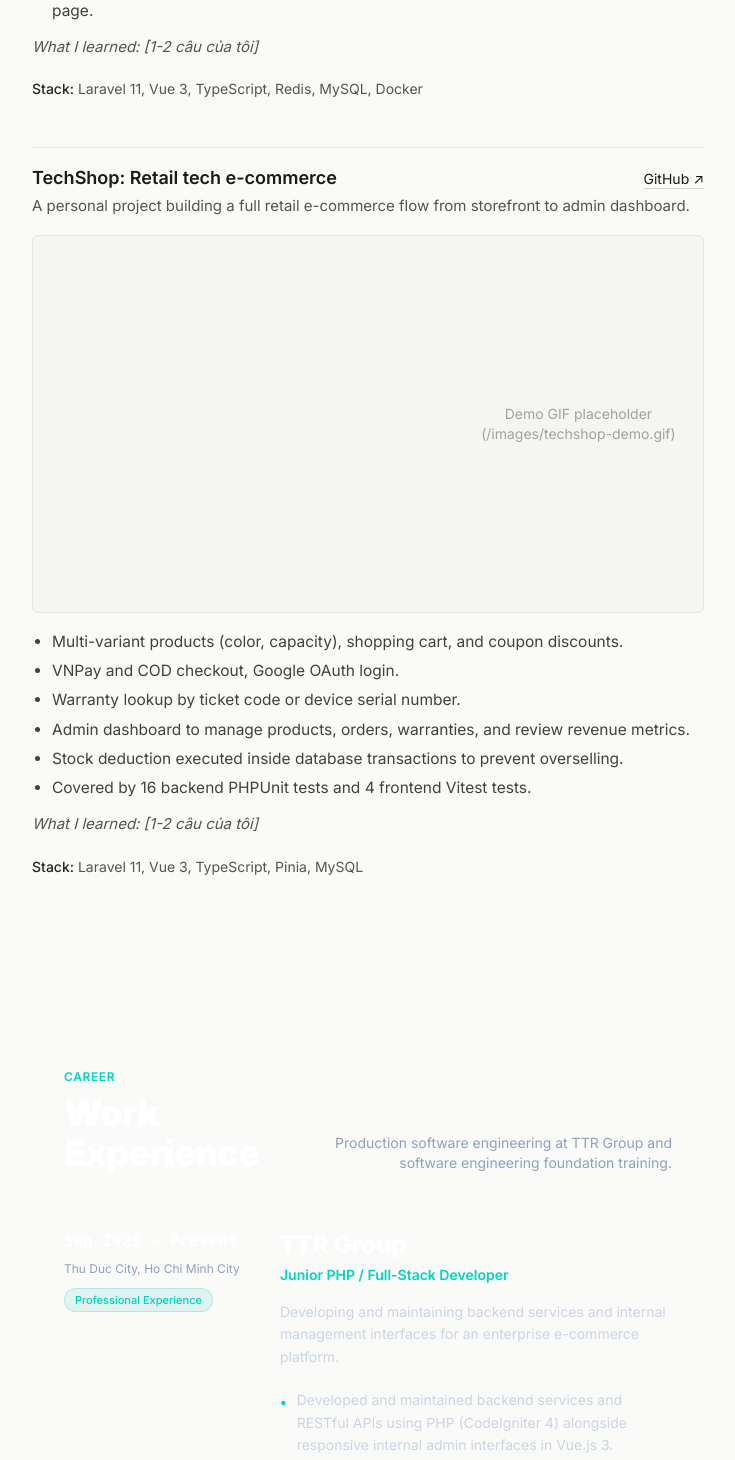
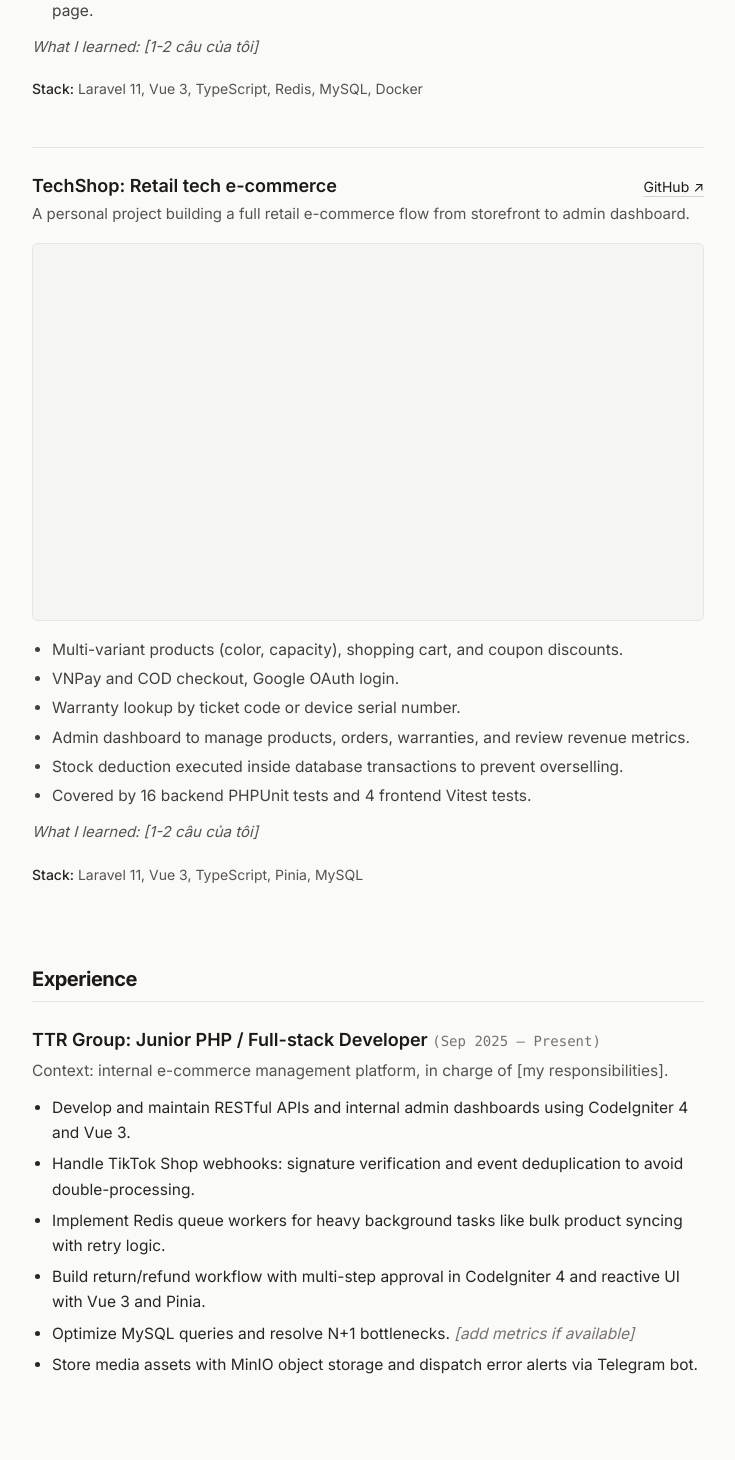
Before and after one commit to hiimthien/portfolio, a Vue app: page / in a window 1280 px wide. Shown: the part 1330-2790 px from the top of the page, without its empty margins (272-1007 px from the left). Built offline with nearby package versions, Linux system fonts and the light colour scheme.

Commit message:
feat(ui): complete minimalist redesign for Experience, Skills, Education, Contact and fix demo image loading

```diff
--- a/src/components/Experience.vue
+++ b/src/components/Experience.vue
@@ -1,135 +1,76 @@
 <template>
-  <section id="experience" class="py-20 md:py-28 border-b border-white/[0.08] relative">
-    <div class="max-w-6xl mx-auto px-4 sm:px-6 lg:px-8">
-      <!-- Section Header -->
-      <div class="flex flex-col md:flex-row md:items-end justify-between gap-4 mb-14 text-left">
-        <div>
-          <div class="text-xs font-semibold uppercase tracking-wider text-teal-400 mb-2">
-            {{ isEn ? 'Career' : 'Sự Nghiệp' }}
-          </div>
-          <h2 class="font-display font-black text-3xl sm:text-4xl text-white tracking-tight">
-            {{ isEn ? 'Work Experience' : 'Kinh Nghiệm Làm Việc' }}
-          </h2>
-        </div>
-        <p class="text-slate-400 text-xs sm:text-sm max-w-md md:text-right">
+  <section id="experience" class="text-left space-y-6">
+    <div>
+      <h2 class="text-xl font-bold tracking-tight text-stone-900 border-b border-stone-200 pb-2">
+        {{ isEn ? 'Experience' : 'Kinh nghiệm' }}
+      </h2>
+    </div>
+
+    <article class="space-y-3">
+      <div>
+        <h3 class="text-lg font-semibold text-stone-900">
+          TTR Group: Junior PHP / Full-stack Developer
+          <span class="text-sm font-normal text-stone-500 font-mono">
+            ({{ isEn ? 'Sep 2025 – Present' : '09/2025 – nay' }})
+          </span>
+        </h3>
+        <p class="text-stone-600 text-[15.5px] mt-1">
           {{ isEn
-            ? 'Production software engineering at TTR Group and software engineering foundation training.'
-            : 'Kinh nghiệm phát triển phần mềm thực chiến tại TTR Group và đào tạo kỹ sư phần mềm.'
+            ? 'Context: internal e-commerce management platform, in charge of [my responsibilities].'
+            : 'Bối cảnh: hệ thống quản lý bán hàng thương mại điện tử nội bộ, mình phụ trách [phần việc của tôi].'
           }}
         </p>
       </div>
 
-      <!-- Clean Timeline List -->
-      <div class="space-y-12 text-left">
-        <!-- 1. TTR Group -->
-        <div class="grid grid-cols-1 md:grid-cols-12 gap-6 lg:gap-10 pb-12 border-b border-white/[0.08]">
-          <div class="md:col-span-4 space-y-2">
-            <div class="text-base font-bold text-white font-mono">
-              {{ cvData.experiences[0].period }}
-            </div>
-            <div class="text-xs text-slate-400">
-              {{ cvData.experiences[0].location }}
-            </div>
-            <span class="inline-block text-[11px] px-2.5 py-0.5 rounded-full bg-teal-500/10 text-teal-400 border border-teal-500/20 font-medium">
-              {{ isEn ? cvData.experiences[0].type.en : cvData.experiences[0].type.vi }}
-            </span>
-          </div>
+      <ul class="list-disc pl-5 space-y-1.5 text-stone-800 text-[15.5px] leading-relaxed">
+        <li v-if="!isEn">
+          Viết và bảo trì API và các trang quản trị nội bộ bằng CodeIgniter 4 và Vue 3.
+        </li>
+        <li v-else>
+          Develop and maintain RESTful APIs and internal admin dashboards using CodeIgniter 4 and Vue 3.
+        </li>
 
-          <div class="md:col-span-8 space-y-4">
-            <div>
-              <h3 class="font-display font-extrabold text-2xl text-white">
-                {{ cvData.experiences[0].company }}
-              </h3>
-              <p class="text-sm font-semibold text-teal-400 mt-1">
-                {{ isEn ? cvData.experiences[0].role.en : cvData.experiences[0].role.vi }}
-              </p>
-            </div>
+        <li v-if="!isEn">
+          Làm phần nhận webhook từ TikTok Shop: kiểm tra chữ ký và tránh xử lý trùng một đơn.
+        </li>
+        <li v-else>
+          Handle TikTok Shop webhooks: signature verification and event deduplication to avoid double-processing.
+        </li>
 
-            <p class="text-xs sm:text-sm text-slate-300 leading-relaxed">
-              {{ isEn ? cvData.experiences[0].summary.en : cvData.experiences[0].summary.vi }}
-            </p>
+        <li v-if="!isEn">
+          Dùng Redis queue để chạy các tác vụ nặng như đồng bộ sản phẩm hàng loạt, có thử lại khi lỗi.
+        </li>
+        <li v-else>
+          Implement Redis queue workers for heavy background tasks like bulk product syncing with retry logic.
+        </li>
 
-            <ul class="space-y-2.5 pt-1 text-xs sm:text-sm text-slate-300">
-              <li
-                v-for="(point, pIdx) in (isEn ? cvData.experiences[0].points.en : cvData.experiences[0].points.vi)"
-                :key="pIdx"
-                class="flex items-start gap-2.5 leading-relaxed"
-              >
-                <span class="text-teal-400 font-bold select-none mt-0.5">&bull;</span>
-                <span>{{ point }}</span>
-              </li>
-            </ul>
+        <li v-if="!isEn">
+          Làm chức năng đổi/trả hàng gồm nhiều bước duyệt (CodeIgniter 4 và Vue 3 + Pinia).
+        </li>
+        <li v-else>
+          Build return/refund workflow with multi-step approval in CodeIgniter 4 and reactive UI with Vue 3 and Pinia.
+        </li>
 
-            <div class="flex flex-wrap gap-1.5 pt-2">
-              <span
-                v-for="tech in cvData.experiences[0].technologies"
-                :key="tech"
-                class="text-xs px-2.5 py-1 rounded bg-[#0b101c] text-slate-300 border border-white/[0.06] font-mono"
-              >
-                {{ tech }}
-              </span>
-            </div>
-          </div>
-        </div>
+        <li v-if="!isEn">
+          Sửa các query chậm và lỗi N+1 trên MySQL. <span class="italic text-stone-500">[thêm số liệu nếu có]</span>
+        </li>
+        <li v-else>
+          Optimize MySQL queries and resolve N+1 bottlenecks. <span class="italic text-stone-500">[add metrics if available]</span>
+        </li>
 
-        <!-- 2. TMA Solutions -->
-        <div class="grid grid-cols-1 md:grid-cols-12 gap-6 lg:gap-10">
-          <div class="md:col-span-4 space-y-2">
-            <div class="text-sm font-bold text-slate-300 font-mono">
-              {{ cvData.experiences[1].period }}
-            </div>
-            <div class="text-xs text-slate-500">
-              {{ cvData.experiences[1].location }}
-            </div>
-            <span class="inline-block text-[11px] px-2.5 py-0.5 rounded-full bg-white/[0.05] text-slate-400 border border-white/[0.06] font-medium">
-              {{ isEn ? cvData.experiences[1].type.en : cvData.experiences[1].type.vi }}
-            </span>
-          </div>
-
-          <div class="md:col-span-8 space-y-4">
-            <div>
-              <h3 class="font-display font-bold text-xl text-slate-200">
-                {{ cvData.experiences[1].company }}
-              </h3>
-              <p class="text-sm text-slate-400 mt-0.5">
-                {{ isEn ? cvData.experiences[1].role.en : cvData.experiences[1].role.vi }}
-              </p>
-            </div>
-
-            <p class="text-xs sm:text-sm text-slate-400 leading-relaxed">
-              {{ isEn ? cvData.experiences[1].summary.en : cvData.experiences[1].summary.vi }}
-            </p>
-
-            <ul class="space-y-2 text-xs sm:text-sm text-slate-400">
-              <li
-                v-for="(point, pIdx) in (isEn ? cvData.experiences[1].points.en : cvData.experiences[1].points.vi)"
-                :key="pIdx"
-                class="flex items-start gap-2.5 leading-relaxed"
-              >
-                <span class="text-slate-500 font-bold select-none mt-0.5">&bull;</span>
-                <span>{{ point }}</span>
-              </li>
-            </ul>
-
-            <div class="flex flex-wrap gap-1.5 pt-2">
-              <span
-                v-for="tech in cvData.experiences[1].technologies"
-                :key="tech"
-                class="text-xs px-2.5 py-1 rounded bg-[#0b101c] text-slate-400 border border-white/[0.06] font-mono"
-              >
-                {{ tech }}
-              </span>
-            </div>
-          </div>
-        </div>
-      </div>
-    </div>
+        <li v-if="!isEn">
+          Dùng MinIO lưu ảnh và gửi cảnh báo lỗi qua Telegram bot.
+        </li>
+        <li v-else>
+          Store media assets with MinIO object storage and dispatch error alerts via Telegram bot.
+        </li>
+      </ul>
+    </article>
   </section>
 </template>
 
 <script setup lang="ts">
 import { useLanguage } from '../composables/useLanguage';
-import { cvData } from '../data/cvData';
 
 const { isEn } = useLanguage();
 </script>
--- a/src/components/Projects.vue
+++ b/src/components/Projects.vue
@@ -30,15 +30,17 @@
         </p>
       </div>
 
-      <!-- Demo placeholder -->
-      <div class="aspect-video w-full rounded-md bg-stone-100 border border-stone-200 overflow-hidden flex items-center justify-center text-stone-400 text-xs sm:text-sm">
+      <!-- Demo Image/GIF (chỉ hiện khi ảnh tồn tại và tải thành công) -->
+      <div
+        v-if="showCineDemo"
+        class="aspect-video w-full rounded-md border border-stone-200 overflow-hidden bg-stone-100"
+      >
         <img
-          src="/images/cinereserve-demo.gif"
+          :src="'/images/cinereserve-demo.gif'"
           alt="CineReserve Demo"
           class="w-full h-full object-cover"
-          onerror="this.style.display='none'"
+          @error="showCineDemo = false"
         />
-        <span class="p-4 text-center">Demo GIF placeholder (/images/cinereserve-demo.gif)</span>
       </div>
 
       <!-- Problem & Solution -->
@@ -85,7 +87,7 @@
     </article>
 
     <!-- Project 2: TechShop -->
-    <article class="space-y-4 pt-4 border-t border-stone-200">
+    <article class="space-y-4 pt-6 border-t border-stone-200">
       <div>
         <div class="flex flex-wrap items-baseline justify-between gap-2">
           <h3 class="text-lg font-semibold text-stone-900">
@@ -108,15 +110,17 @@
         </p>
       </div>
 
-      <!-- Demo placeholder -->
-      <div class="aspect-video w-full rounded-md bg-stone-100 border border-stone-200 overflow-hidden flex items-center justify-center text-stone-400 text-xs sm:text-sm">
+      <!-- Demo Image/GIF (chỉ hiện khi ảnh tồn tại và tải thành công) -->
+      <div
+        v-if="showTechDemo"
+        class="aspect-video w-full rounded-md border border-stone-200 overflow-hidden bg-stone-100"
+      >
         <img
-          src="/images/techshop-demo.gif"
+          :src="'/images/techshop-demo.gif'"
           alt="TechShop Demo"
           class="w-full h-full object-cover"
-          onerror="this.style.display='none'"
+          @error="showTechDemo = false"
         />
-        <span class="p-4 text-center">Demo GIF placeholder (/images/techshop-demo.gif)</span>
       </div>
 
       <!-- Key details -->
@@ -155,7 +159,12 @@
 </template>
 
 <script setup lang="ts">
+import { ref } from 'vue';
 import { useLanguage } from '../composables/useLanguage';
 
 const { isEn } = useLanguage();
+
+// Mặc định cho phép thử load, nếu ảnh chưa có thì @error sẽ gán false và ẩn hoàn toàn khung
+const showCineDemo = ref(true);
+const showTechDemo = ref(true);
 </script>
```
Also changed, not shown: src/components/Contact.vue (+16 -75 lines), src/components/Education.vue (+23 -30 lines), src/components/Skills.vue (+17 -58 lines).
